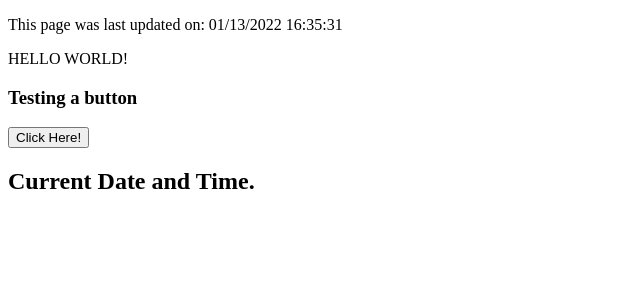
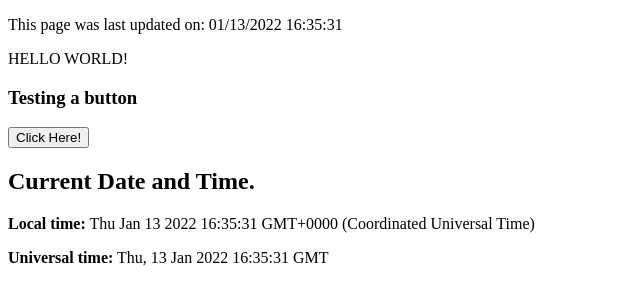
Before and after one commit to CalebDyess4/WebDev, a plain HTML site: page index.html in a window 1280 px wide. Shown: the whole page, without its empty margins (0-640 px from the left). Drawn offline with Linux system fonts and the light colour scheme.

Commit message:
Update index.html

```diff
--- a/index.html
+++ b/index.html
@@ -32,7 +32,7 @@
      currentDt = new Date();
      //variable to hold the string representation of the current date
      localTime = currentDt.toString();
-     uniTime = curremtDt.toGMTString();
+     uniTime = currentDt.toGMTString();
 
     //display or write the time on the page
      document.write("<p><strong>Local time:</strong> " + localTime + "</p>")
```
